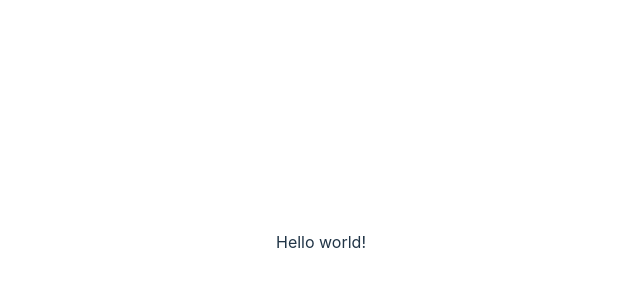
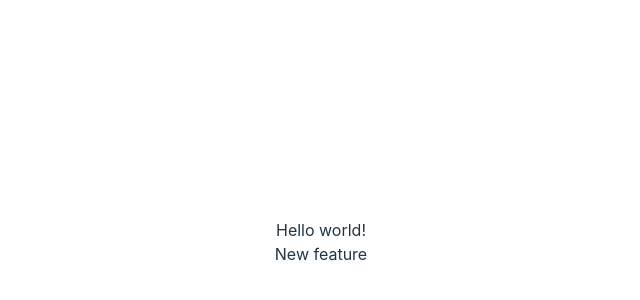
Before and after one commit to tobiasvdorp/github-actions-demo, a React (Vite) app: page / in a window 1280 px wide. Shown: the part 158-458 px from the top of the page, without its empty margins (319-959 px from the left). Built offline with nearby package versions, Linux system fonts and the light colour scheme.

Commit message:
add new feature

```diff
--- a/src/App.tsx
+++ b/src/App.tsx
@@ -4,6 +4,7 @@ function App() {
   return (
     <>
       <div className="">Hello world!</div>
+      <div>New feature</div>
     </>
   );
 }
```
